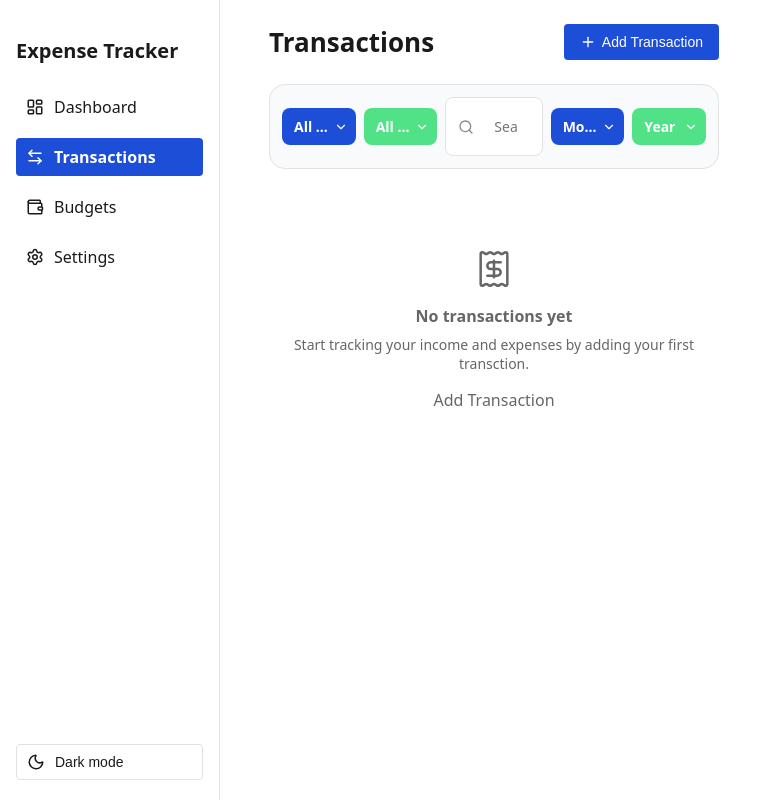
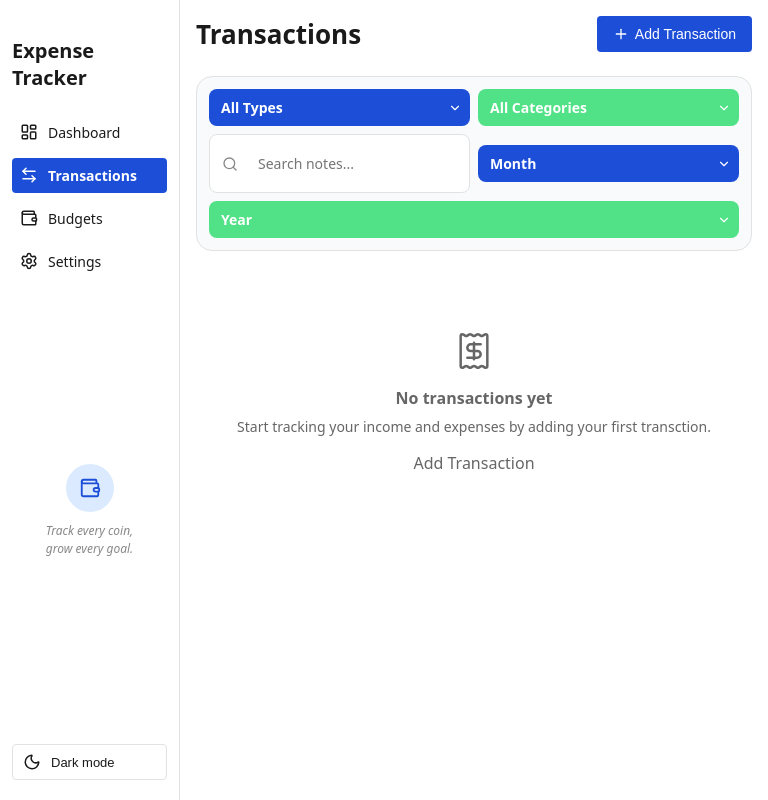
Before and after one commit to Palvett/Expense_tracker, a React (Vite) app: page /transactions in a window 768 px wide. Built offline with nearby package versions, Linux system fonts and the light colour scheme.

Commit message:
Final touches

```diff
--- a/src/components/Layout.css
+++ b/src/components/Layout.css
@@ -27,7 +27,6 @@
   display: flex;
   flex-direction: column;
   gap: 12px;
-  flex: 1;
 }
 
 .sidebar-nav a {
@@ -51,6 +50,36 @@
   color: #ffffff;
   background: var(--color-primary);
   font-weight: 600;
+}
+
+.sidebar-brand {
+  flex: 1;
+  display: flex;
+  flex-direction: column;
+  align-items: center;
+  justify-content: center;
+  gap: 10px;
+  padding: 20px 0;
+  text-align: center;
+}
+
+.sidebar-brand-icon {
+  display: flex;
+  align-items: center;
+  justify-content: center;
+  width: 48px;
+  height: 48px;
+  border-radius: var(--radius-full);
+  background: var(--color-primary-light);
+  color: var(--color-primary);
+}
+
+.sidebar-brand-text {
+  margin: 0;
+  font-size: 12px;
+  line-height: 1.5;
+  color: var(--color-text-muted);
+  font-style: italic;
 }
 
 .theme-toggle {
@@ -130,7 +159,30 @@
 }
 
 @media (min-width: 768px) and (max-width: 1023px) {
+  .sidebar {
+    width: 180px;
+    padding: 20px 12px;
+  }
+
+  .sidebar-nav {
+    gap: 8px;
+  }
+
+  .sidebar-nav a {
+    padding: 8px;
+    font-size: 14px;
+  }
+
+  .theme-toggle {
+    width: 100%;
+    font-size: 13px;
+  }
+
+  .content {
+    padding: 16px;
+  }
+
   .page-container {
-    width: 90%;
+    width: 100%;
   }
 }
--- a/src/components/Layout.jsx
+++ b/src/components/Layout.jsx
@@ -37,6 +37,13 @@ function Layout() {
 
                 <nav className="sidebar-nav">{navItems}</nav>
 
+                <div className="sidebar-brand">
+                    <div className="sidebar-brand-icon">
+                        <Wallet size={22} />
+                    </div>
+                    <p className="sidebar-brand-text">Track every coin,<br />grow every goal.</p>
+                </div>
+
                 <button className="theme-toggle" type="button" onClick={toggleTheme}>
                     {theme === 'light' ? <Moon size={18} /> : <Sun size={18} />}
                     <span>{theme === 'light' ? 'Dark mode' : 'Light mode'}</span>
--- a/src/features/transactions/FiltersBar.css
+++ b/src/features/transactions/FiltersBar.css
@@ -92,3 +92,14 @@
     flex: none;
   }
 }
+
+@media (min-width: 768px) and (max-width: 1023px) {
+  .filters-bar {
+    flex-wrap: wrap;
+  }
+
+  .filters-bar select,
+  .search-input {
+    flex: 1 1 45%;
+  }
+}
```
